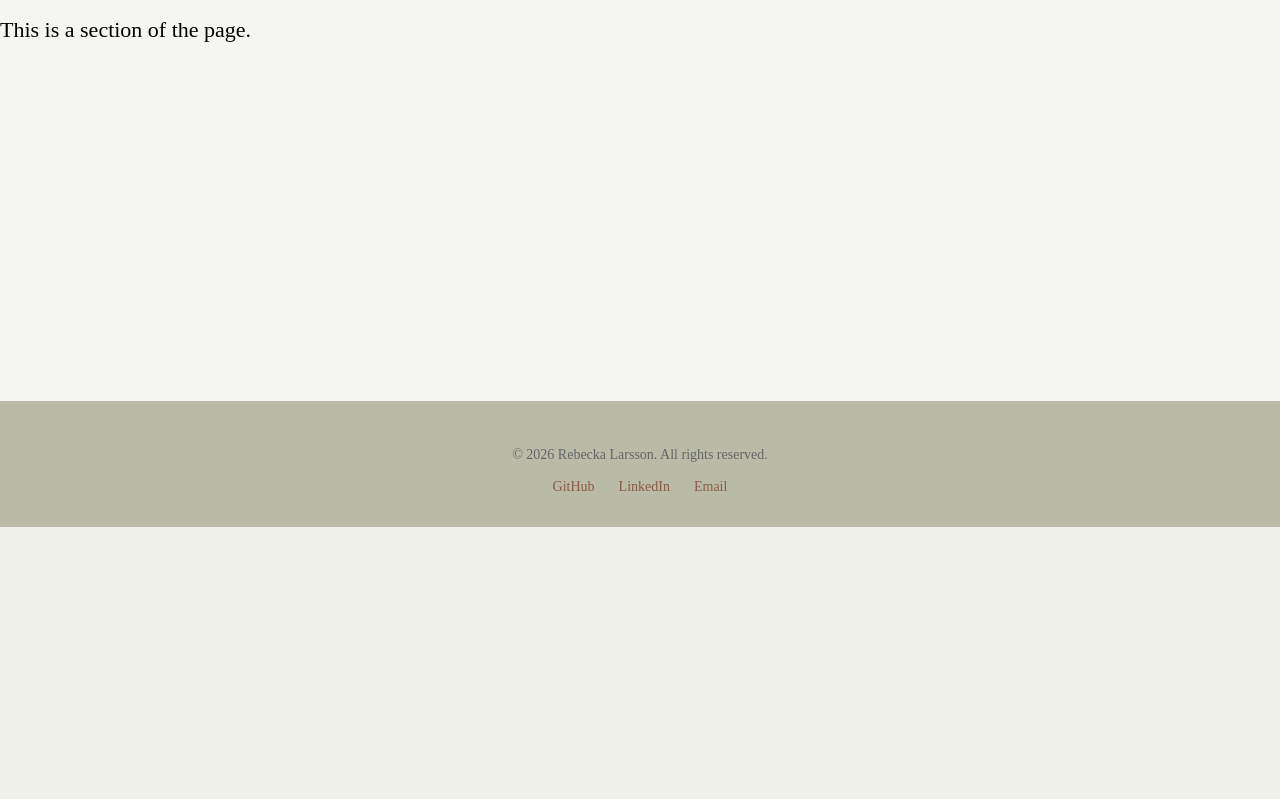
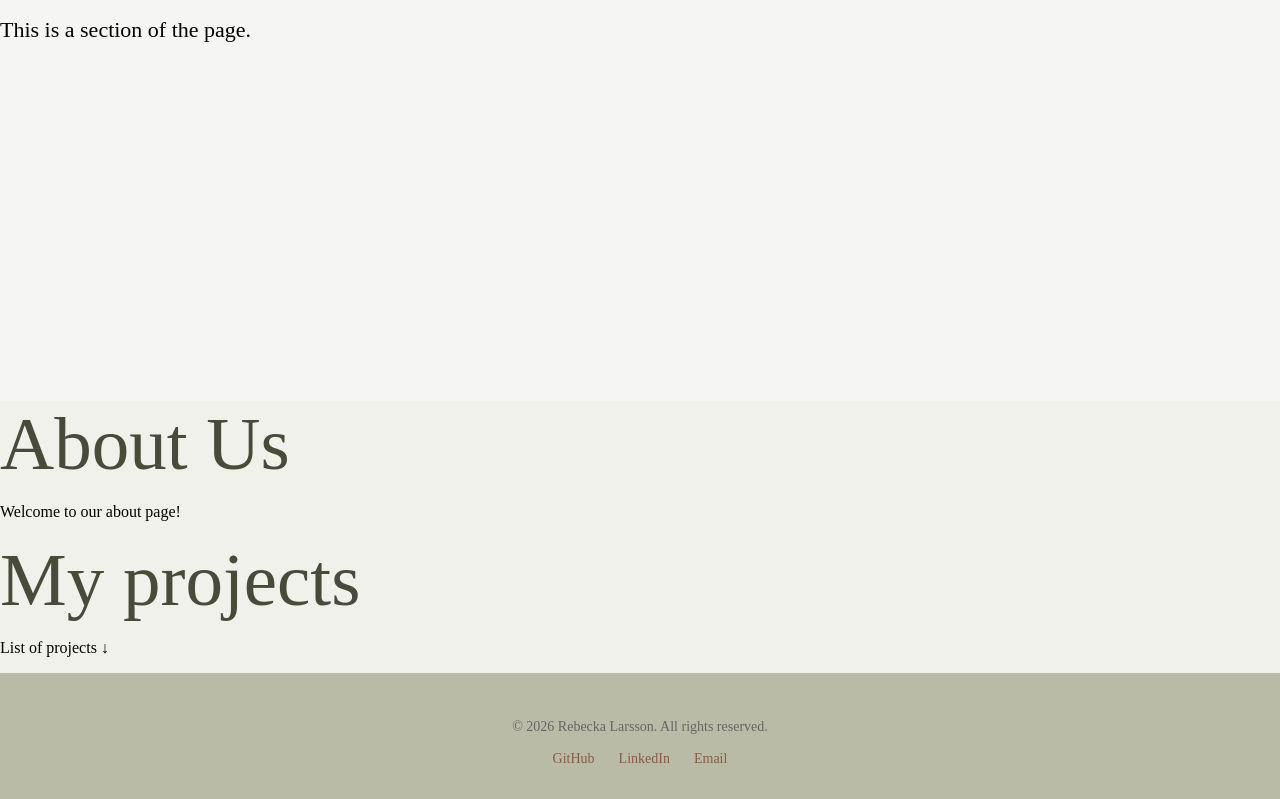
Before and after one commit to Rebecka94/Portfolio, a React (Vite) app: page / in a window 1280 px wide. Shown: the part 1218-2017 px from the top of the page. Before the commit the page ends 1745 px from the top, so only its background shows below. Built offline with nearby package versions, Linux system fonts and the light colour scheme.

Commit message:
Refactor routing structure to SPA: replace Link components with anchor tags in Navbar; create new About, Home, and Projects views; update App component to include Footer and Outlet

```diff
--- a/src/components/layout/Navbar/Navbar.tsx
+++ b/src/components/layout/Navbar/Navbar.tsx
@@ -1,5 +1,4 @@
 import { useState } from "react";
-import { Link } from "react-router-dom";
 import Button from "../../ui/Button/Button";
 import styles from "./Navbar.module.css";
 
@@ -29,13 +28,13 @@ export default function Navbar() {
           </div>
           <ul className={styles.desktopLinks}>
             <li>
-              <Link to="/">Home</Link>
+              <a href="#home">Home</a>
             </li>
             <li>
-              <Link to="/about">About</Link>
+              <a href="#about">About</a>
             </li>
             <li>
-              <Link to="/projects">Projects</Link>
+              <a href="#projects">Projects</a>
             </li>
             <li>
               <Button variant="outlined" size="sm" style={{ fontSize: "20px" }}>
@@ -53,19 +52,19 @@ export default function Navbar() {
             <i className="fas fa-xmark"></i>
           </button>
           <li>
-            <Link to="/" onClick={() => setIsOpen(false)}>
+            <a href="#home" onClick={() => setIsOpen(false)}>
               Home
-            </Link>
+            </a>
           </li>
           <li>
-            <Link to="/about" onClick={() => setIsOpen(false)}>
+            <a href="#about" onClick={() => setIsOpen(false)}>
               About
-            </Link>
+            </a>
           </li>
           <li>
-            <Link to="/projects" onClick={() => setIsOpen(false)}>
+            <a href="#projects" onClick={() => setIsOpen(false)}>
               Projects
-            </Link>
+            </a>
           </li>
         </ul>
       </div>
--- a/src/main.tsx
+++ b/src/main.tsx
@@ -1,11 +1,9 @@
 import { StrictMode } from "react";
 import { createRoot } from "react-dom/client";
 import { BrowserRouter, Route, Routes } from "react-router-dom";
-import About from "./pages/About";
-import App from "./pages/App";
-import Home from "./pages/Home";
-import Projects from "./pages/Projects";
 import "./styles/global.css";
+import App from "./views/App";
+import Home from "./views/Home";
 
 createRoot(document.getElementById("root")!).render(
   <StrictMode>
@@ -13,8 +11,6 @@ createRoot(document.getElementById("root")!).render(
       <Routes>
         <Route path="/" element={<App />}>
           <Route index element={<Home />} />
-          <Route path="about" element={<About />} />
-          <Route path="projects" element={<Projects />} />
         </Route>
       </Routes>
     </BrowserRouter>
--- a/src/pages/Projects.tsx
+++ /dev/null
@@ -1,11 +0,0 @@
-import { Link } from "react-router-dom";
-
-export default function Projects() {
-    return (
-        <div>
-            <h1>My projects</h1>
-            <p>List of projects ↓</p>
-            <Link to="/">Back to Home page</Link>
-        </div>
-    )
-}
--- a/src/styles/global.css
+++ b/src/styles/global.css
@@ -1,5 +1,9 @@
 @import "./tokens.css";
 @import "./typography.css";
+
+html {
+  scroll-behavior: smooth;
+}
 
 html,
 body {
--- a/src/pages/About.tsx
+++ b/src/views/About.tsx
@@ -1,11 +1,8 @@
-import { Link } from "react-router-dom";
-
 export default function About() {
   return (
-    <div className="App">
+    <div id="about" className="App">
       <h1>About Us</h1>
       <p>Welcome to our about page!</p>
-      <Link to="/">Back to Home</Link>
     </div>
   );
 }
--- a/src/pages/Home.tsx
+++ b/src/views/Home.tsx
@@ -1,11 +1,17 @@
 import Hero from "../components/layout/Hero/Hero";
 import Section from "../components/layout/Section/Section";
+import About from "./About";
+import Projects from "./Projects";
 
 export default function Home() {
   return (
     <div>
-      <Hero />
-      <Section />
+      <section id="home">
+        <Hero />
+        <Section />
+      </section>
+      <About />
+      <Projects />
     </div>
   );
 }
--- /dev/null
+++ b/src/views/Projects.tsx
@@ -0,0 +1,8 @@
+export default function Projects() {
+  return (
+    <div id="projects">
+      <h1>My projects</h1>
+      <p>List of projects ↓</p>
+    </div>
+  );
+}
```
Also changed, not shown: src/views/App.tsx (renamed from src/pages/App.tsx).
